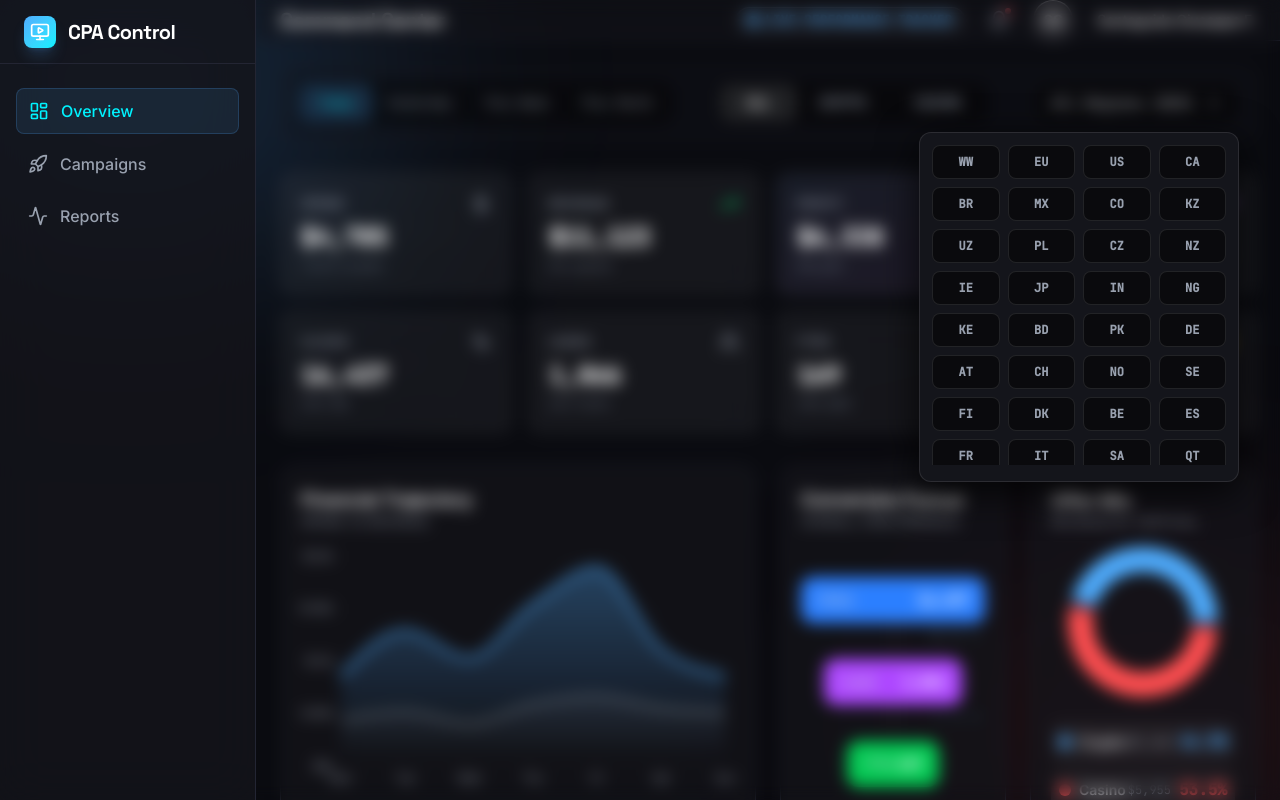
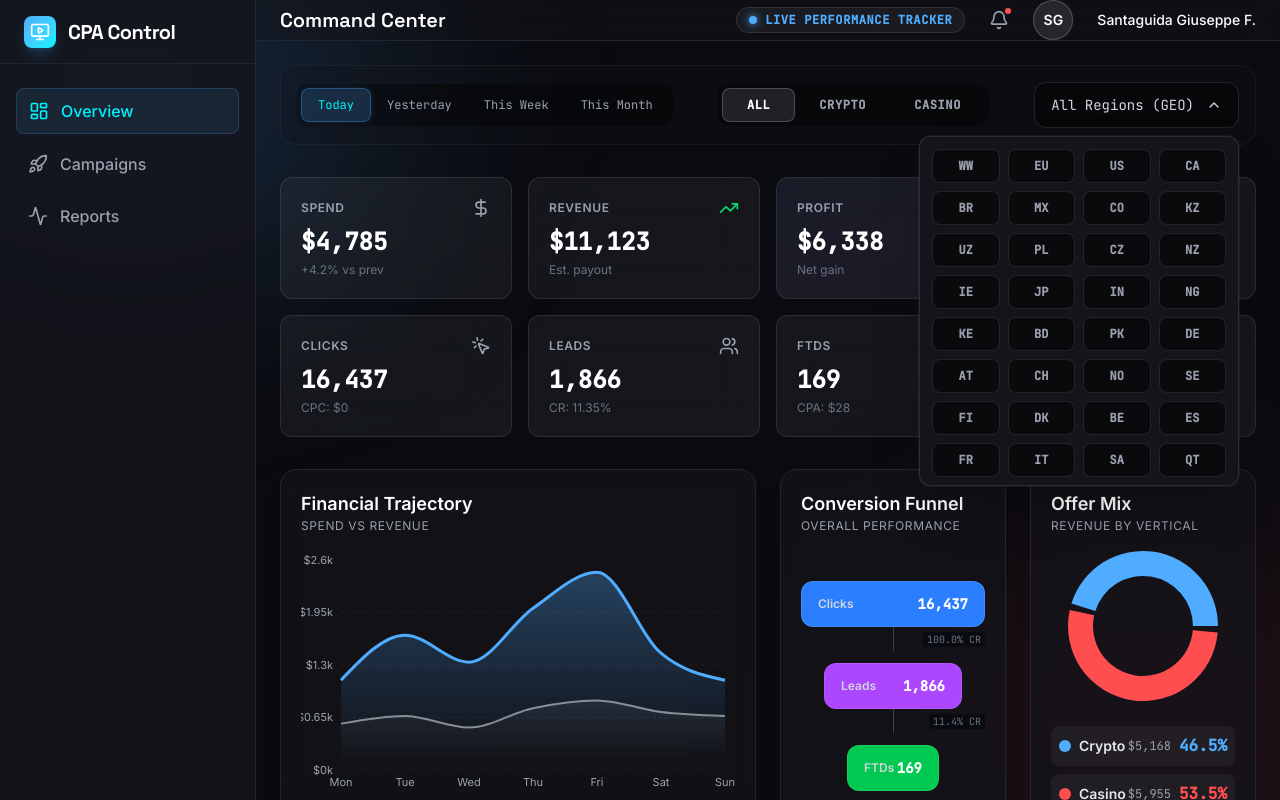
Before and after one commit to IBF/crypto-casino-cpa-dashboard, a React (Vite) app: page / in a window 1280 px wide. Both pictures are taken after a click on the button "All Regions (GEO)". Built offline with nearby package versions, Linux system fonts and the light colour scheme.

Commit message:
fix(ui): Improve GEO filter dropdown styling and behavior
Adjusted the button padding and added a transition for the chevron icon rotation when the GEO filter menu is open.
Also refined the backdrop and dropdown positioning for a more consistent user experience across different screen sizes.

```diff
--- a/src/App.tsx
+++ b/src/App.tsx
@@ -176,28 +176,26 @@ export default function App() {
             {/* GEO Filter */}
             <div className={`w-full xl:w-auto relative ${isGeoMenuOpen ? 'z-50' : 'z-30'}`}>
                  <button
-                   type="button"
                    onClick={() => setIsGeoMenuOpen(!isGeoMenuOpen)}
-                   className="w-full flex items-center justify-between gap-3 px-4 py-2.5 bg-black/40 rounded-xl border border-white/10 text-sm font-mono text-gray-300 hover:bg-white/5 transition-colors cursor-pointer"
+                   className="w-full flex items-center justify-between gap-3 px-4 py-3 bg-black/40 rounded-xl border border-white/10 text-sm font-mono text-gray-300 hover:bg-white/5 transition-colors"
                  >
                    <span>{selectedGeos.length > 0 ? `GEOs: ${selectedGeos.length} Selected` : 'All Regions (GEO)'}</span>
-                   <ChevronDown className="w-4 h-4" />
+                   <ChevronDown className={`w-4 h-4 transition-transform ${isGeoMenuOpen ? 'rotate-180' : ''}`} />
                  </button>
 
                  {isGeoMenuOpen && (
                    <>
-                     {/* Backdrop */}
+                     {/* Backdrop for closing */}
                      <div
-                       className="fixed inset-0 z-40 bg-black/60 backdrop-blur-sm xl:bg-transparent"
+                       className="fixed inset-0 z-40"
                        onClick={() => setIsGeoMenuOpen(false)}
                      ></div>
 
-                     {/* Dropdown / Bottom Sheet */}
-                     <div className="fixed bottom-0 left-0 right-0 xl:absolute xl:top-[calc(100%+8px)] xl:bottom-auto xl:left-auto xl:right-0 xl:w-[320px] bg-surface pb-8 xl:pb-4 border-t border-x xl:border border-white/10 rounded-t-2xl xl:rounded-xl p-4 xl:p-3 shadow-[0_-10px_40px_rgba(0,0,0,0.8)] xl:shadow-[0_10px_40px_rgba(0,0,0,0.8)] z-50 max-h-[70vh] xl:max-h-[350px] flex flex-col transform transition-transform">
+                     {/* Dropdown Menu */}
+                     <div className="absolute top-[calc(100%+8px)] left-0 xl:left-auto xl:right-0 w-full xl:w-[320px] bg-surface pb-4 border border-white/10 rounded-xl p-3 shadow-2xl z-50 max-h-[350px] overflow-y-auto custom-scrollbar ring-1 ring-white/5">
                        <div className="flex justify-between items-center mb-4 xl:hidden">
                           <span className="font-heading font-semibold text-lg text-white">Select Regions</span>
                           <button
-                            type="button"
                             onClick={() => setIsGeoMenuOpen(false)}
                             className="w-8 h-8 flex items-center justify-center rounded-full bg-white/10 hover:bg-white/20 text-white transition-colors"
                           >
@@ -205,19 +203,25 @@ export default function App() {
                           </button>
                        </div>
 
-                       <div className="overflow-y-auto custom-scrollbar flex-1">
-                         <div className="grid grid-cols-4 sm:grid-cols-6 xl:grid-cols-4 gap-2 pb-2">
+                       <div className="grid grid-cols-4 sm:grid-cols-6 xl:grid-cols-4 gap-2">
                          {GEO_OPTIONS.map(geo => (
                            <button
-                               type="button"
                              key={geo}
-                               onClick={(e) => { e.preventDefault(); toggleGeo(geo); }}
-                               className={`px-1 py-3 xl:py-2 rounded-lg text-sm xl:text-xs font-mono font-semibold border transition-all flex items-center justify-center cursor-pointer ${selectedGeos.includes(geo) ? 'bg-crypto-primary/20 border-crypto-primary/50 text-crypto-neon shadow-[0_0_8px_rgba(79,172,254,0.15)] focus:ring focus:ring-crypto-primary' : 'bg-black/50 border-white/10 text-gray-400 hover:border-white/30 hover:text-white hover:bg-black/80 focus:ring focus:ring-white/20'}`}
+                             onClick={() => toggleGeo(geo)}
+                             className={`px-1 py-3 xl:py-2 rounded-lg text-sm xl:text-xs font-mono font-semibold border transition-all flex items-center justify-center ${selectedGeos.includes(geo) ? 'bg-crypto-primary/20 border-crypto-primary/50 text-crypto-neon shadow-[0_0_8px_rgba(79,172,254,0.15)]' : 'bg-black/50 border-white/10 text-gray-400 hover:border-white/30 hover:text-white'}`}
                            >
                              <span>{geo}</span>
                            </button>
                          ))}
                        </div>
+
+                       <div className="mt-4 xl:hidden">
+                         <button
+                           onClick={() => setIsGeoMenuOpen(false)}
+                           className="w-full py-3 bg-crypto-primary/20 text-crypto-neon rounded-lg font-mono text-sm font-semibold border border-crypto-primary/30"
+                         >
+                           Apply Filters
+                         </button>
                        </div>
                      </div>
                    </>
```
Lines whose indentation alone changed are shown as unchanged.
